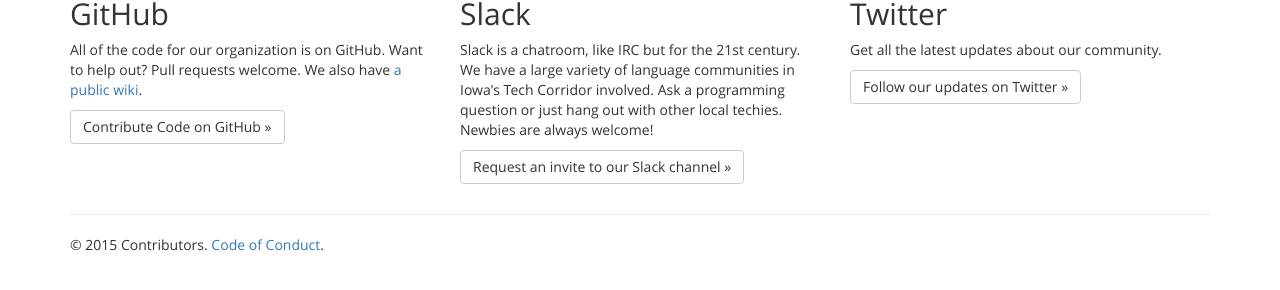
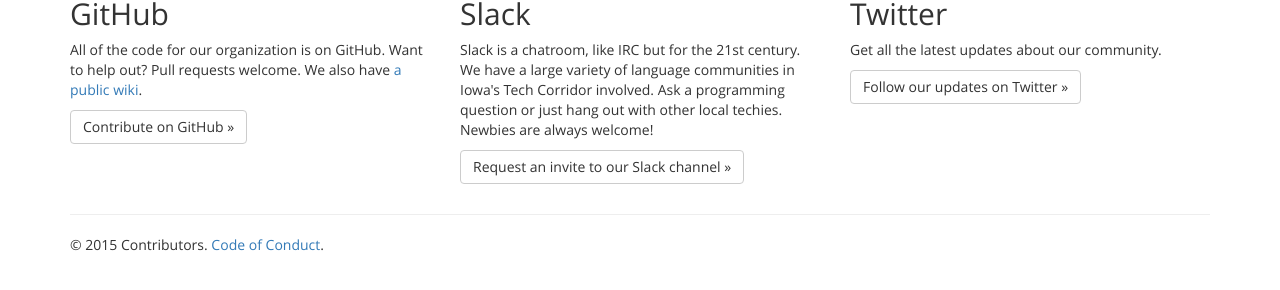
Before and after one commit to techcorridorio/techcorridorio.github.io, a Jekyll site: the page built from index.html, in a window 1280 px wide. Shown: the part 465-755 px from the top of the page. Built offline with Jekyll 4.4.1, drawn with Linux system fonts in a browser that asks for light colours; nearby versions of some CDN libraries.

Commit message:
Adjust wording to "Contribute on GitHub"

```diff
--- a/index.html
+++ b/index.html
@@ -14,7 +14,7 @@
         <div class="col-md-4">
             <h2>GitHub</h2>
             <p>All of the code for our organization is on GitHub.  Want to help out?  Pull requests welcome.  We also have <a href="https://github.com/techcorridorio/techcorridorio.github.io/wiki">a public wiki</a>.</p>
-            <p><a class="btn btn-default" href="http://www.github.com/techcorridorio" role="button">Contribute Code on GitHub &raquo;</a></p>
+            <p><a class="btn btn-default" href="http://www.github.com/techcorridorio" role="button">Contribute on GitHub &raquo;</a></p>
         </div>
         <div class="col-md-4">
             <h2>Slack</h2>
```
